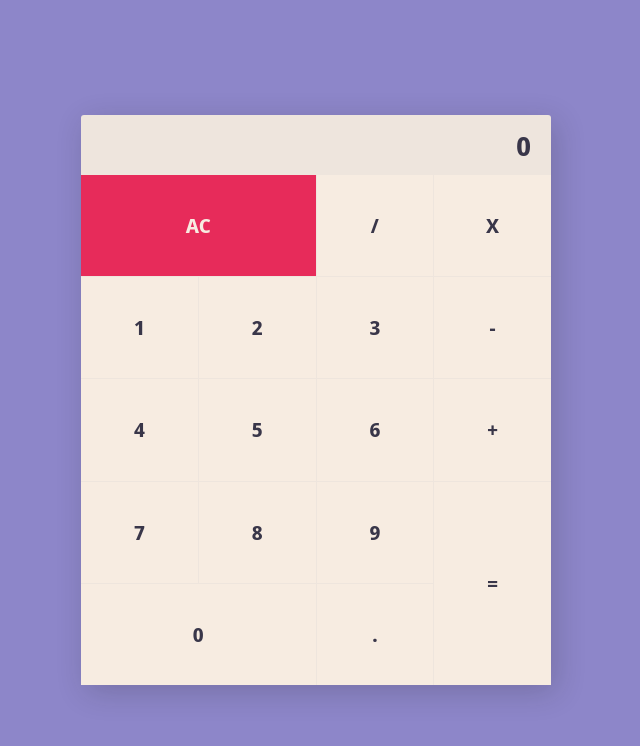
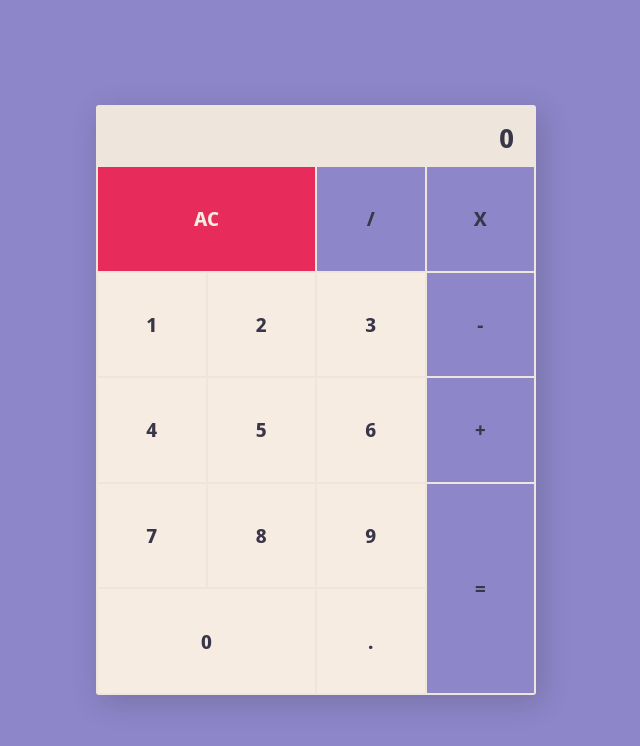
Before and after one commit to akmatoff/calculator, a React (Create React App) app: page / in a window 1280 px wide. Shown: the top 746 px of the page, without its empty margins (324-964 px from the left). Built offline with nearby package versions, Linux system fonts and the light colour scheme.

Commit message:
UPDATE: UI update

```diff
--- a/src/App.css
+++ b/src/App.css
@@ -35,8 +35,8 @@ body {
 }
 
 .App {
+  background-color: var(--secondary-color);
   font-family: "Noto Sans Display", sans-serif;
-  background-color: var(--secondary-color);
   color: var(--text-color);
 }
 
--- a/src/components/Calculator.css
+++ b/src/components/Calculator.css
@@ -1,10 +1,11 @@
 #calculator {
-  width: 470px;
-  height: 570px;
+  width: 440px;
+  height: 590px;
   background-color: var(--primary-color-darker);
   box-shadow: 5px 7px 30px rgba(30, 30, 30, 0.2);
   border-radius: 3px;
-  /* overflow: hidden; */
+  padding: 2px;
+  overflow: hidden;
 }
 
 #display {
@@ -15,7 +16,6 @@
   justify-content: flex-end;
   font-weight: bold;
   font-size: 27px;
-  /* background-color: var(--accent-color); */
 }
 
 #buttons-container {
@@ -23,7 +23,8 @@
   flex: 1;
   grid-template-columns: repeat(4, 1fr);
   grid-template-rows: repeat(5, 1fr);
-  gap: 1px;
+  gap: 2px;
+  /* padding: 2px; */
 }
 
 .button {
@@ -34,6 +35,8 @@
   font-weight: bold;
   font-size: 20px;
   transition: 0.5s cubic-bezier(0.175, 0.885, 0.32, 1.275);
+  user-select: none;
+  cursor: pointer;
 }
 
 .button:hover {
@@ -41,10 +44,18 @@
   color: var(--text-color-light);
 }
 
+.operation {
+  background-color: var(--secondary-color);
+}
+
 #clear {
   grid-column: span 2;
   background-color: #e72b5a;
   color: var(--text-color-light);
+}
+
+#clear:hover {
+  background-color: var(--accent-color);
 }
 
 #equals {
--- a/src/components/Calculator.tsx
+++ b/src/components/Calculator.tsx
@@ -7,13 +7,13 @@ function Calculator() {
         0
       </div>
       <div id="buttons-container">
-        <div id="clear" className="button">
+        <div id="clear" className="button operation">
           AC
         </div>
-        <div id="divide" className="button">
+        <div id="divide" className="button operation">
           /
         </div>
-        <div id="multiple" className="button">
+        <div id="multiple" className="button operation">
           X
         </div>
 
@@ -27,7 +27,7 @@ function Calculator() {
           3
         </div>
 
-        <div id="subtract" className="button">
+        <div id="subtract" className="button operation">
           -
         </div>
 
@@ -41,7 +41,7 @@ function Calculator() {
           6
         </div>
 
-        <div id="add" className="button">
+        <div id="add" className="button operation">
           +
         </div>
 
@@ -55,7 +55,7 @@ function Calculator() {
           9
         </div>
 
-        <div id="equals" className="button">
+        <div id="equals" className="button operation">
           =
         </div>
 
```
